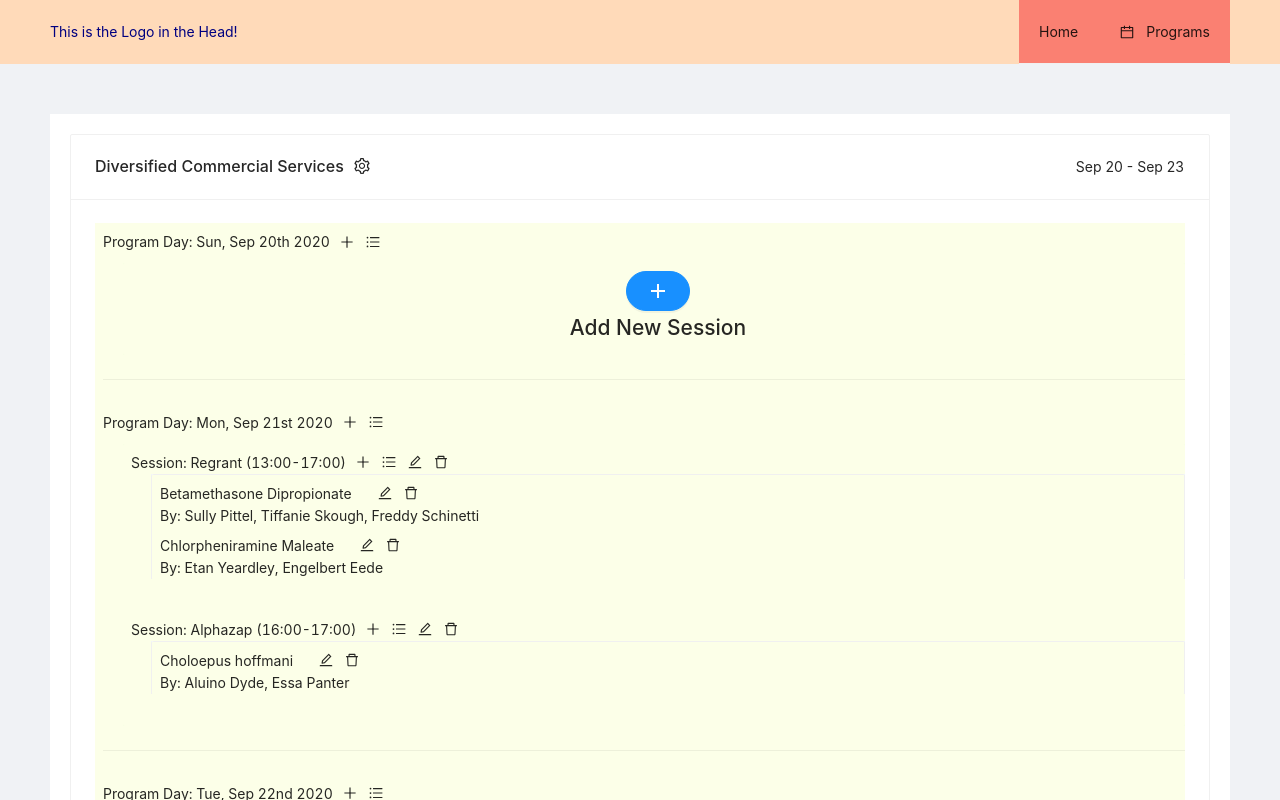
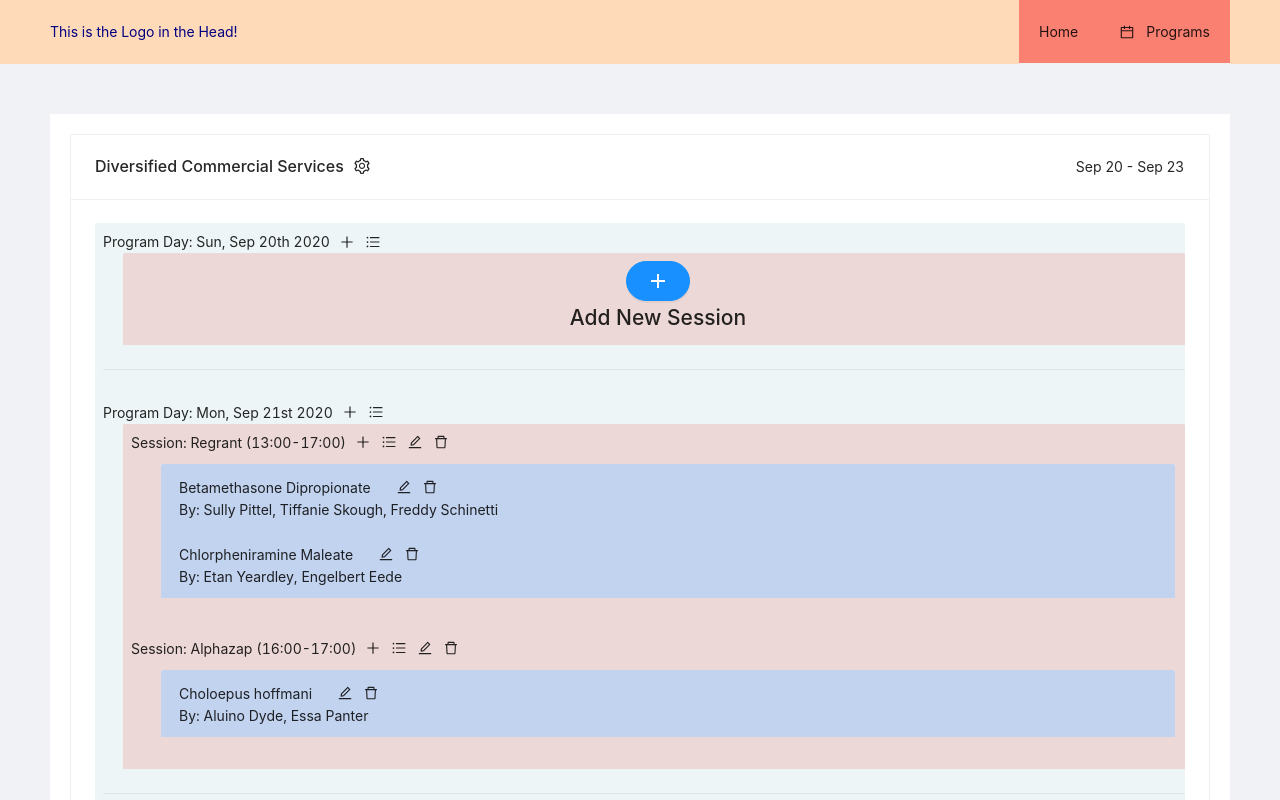
Before and after one commit to d-m-projects/conference-builder, a React (Create React App) app: page /review in a window 1280 px wide. Shown: the top 800 px of the page. Built offline with nearby package versions, Linux system fonts and the light colour scheme.

Commit message:
color check

```diff
--- a/src/components/program/Presentations.jsx
+++ b/src/components/program/Presentations.jsx
@@ -23,11 +23,10 @@ function Presentations({ presentations }) {
 	return (
 		<ConfigProvider renderEmpty={() => renderNoData({ type: "presentation" })}>
 			<Table
-				bordered
+				style={{ marginLeft: "20px", padding: "10px" }}
 				className={`program-presentation`}
 				showHeader={false}
 				size="small"
-				style={{ marginLeft: "20px" }}
 				dataSource={formatDataSource(presentations)}
 				pagination={false}>
 				<Column
@@ -35,7 +34,7 @@ function Presentations({ presentations }) {
 					dataIndex="name"
 					key="name"
 					render={(_, presentation) => (
-						<div>
+						<div className={`program-presentation-item`}>
 							<Space size="large">
 								<span>{presentation.name}</span>
 								<EditDeleteWidget event={presentation} type="presentation" />
--- a/src/components/program/program.scss
+++ b/src/components/program/program.scss
@@ -11,19 +11,18 @@ $bg: rgba(255, 225, 225, 0.774);
 			border-bottom: 0px;
 			padding-right: 0px;
 			padding-bottom: 0px;
-			@include rotateColor($bg);
-			// background-color: blue;
+			// @include rotateColor($bg);
+			background-color: rgba(232,242,244,.774);
 			// border: 1px solid salmon;
 
-			.program-session  {
-				@include rotateColor($bg);
-				// padding: 10px;
-			}
+			// .program-session  {
+			// 	// padding: 10px;
+			// }
 
-			.program-presentation  {
-				@include rotateColor($bg);
-				// border: 1px solid black;
-			}
+			// .program-presentation  {
+			// 	@include rotateColor($bg);
+			// 	// border: 1px solid black;
+			// }
 		}
 		p {
 			margin: 0;
@@ -31,24 +30,24 @@ $bg: rgba(255, 225, 225, 0.774);
 	}
 }
 
-.program-session {
-	margin-top: 10px;
+.program-session .ant-table-container {
+	background-color: salmon;
 }
-.program-presentation {
-	margin-bottom: 10px;
+.program-presentation .ant-table-container {
+	background-color: royalblue;
+}
+
+.program-presentation-item {
+	padding: 5px 10px 10px 10px;
 }
 
 .agendaView .ant-card-body {
 	padding: 0px;
 	.program-agenda {
-		// border: 1px solid silver;
 		padding-top: 1px;
 		margin: 0;
 	}
 }
-// .ant-table-wrapper {
-// 	margin-left: -10px;
-// }
 
 // Container styling, push title to the right
 .event-card-widgets {
```
